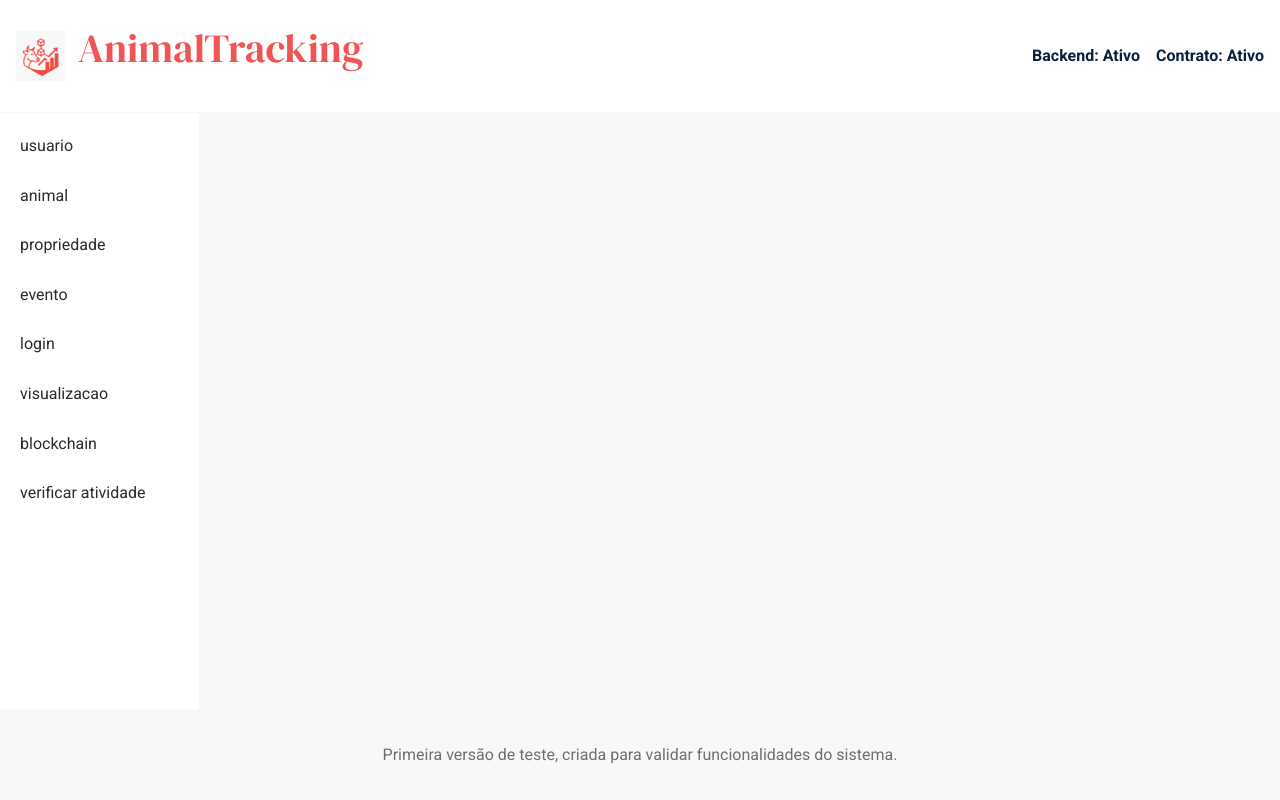
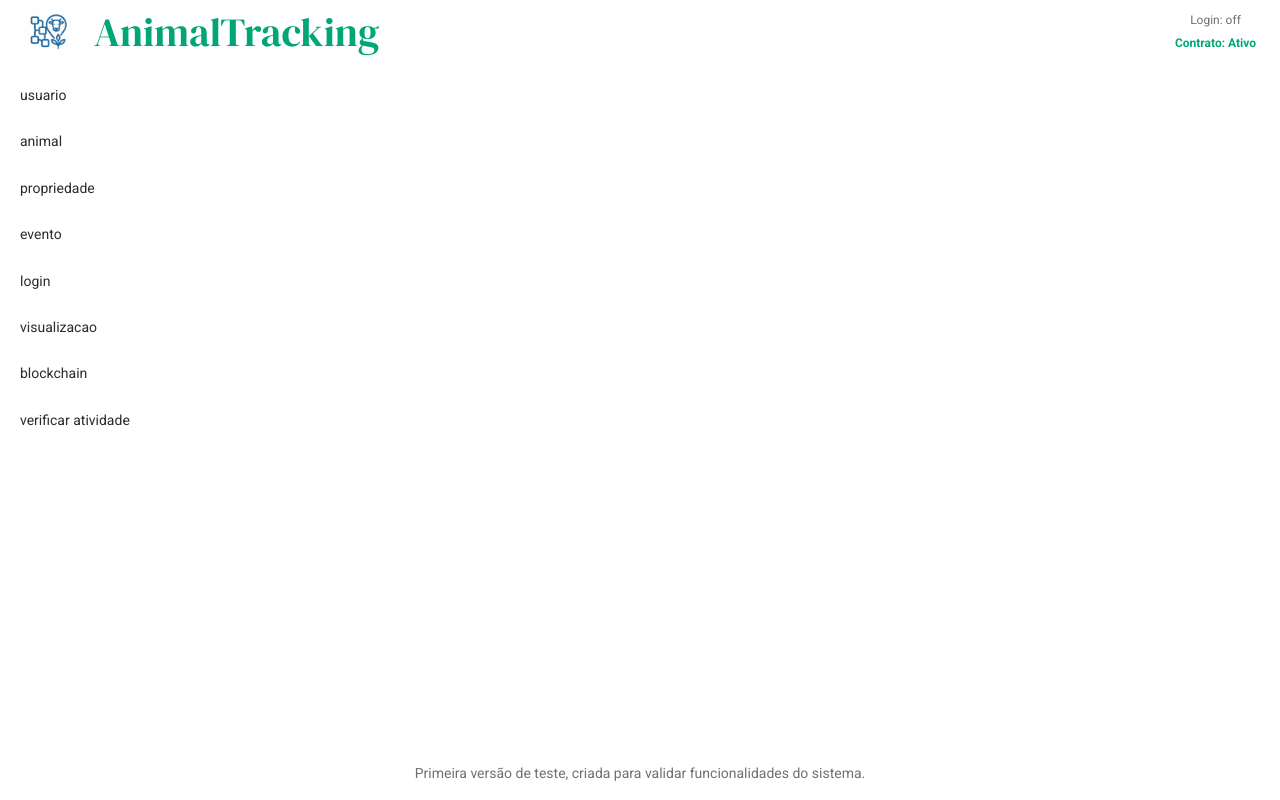
Before and after one commit to Arthur1220/TCC, a Vue app in the folder frontend/: page /MVP in a window 1280 px wide. Built offline with nearby package versions, Linux system fonts and the light colour scheme.

Commit message:
Adiciona nova logo azul e atualiza componentes Header e Footer para refletir mudanças de estilo e status de login

```diff
--- a/frontend/src/components/Footer.vue
+++ b/frontend/src/components/Footer.vue
@@ -13,10 +13,7 @@
 <style scoped>
 .app-footer {
   text-align: center;
-    padding: 1rem;
   font-size: var(--font-size-small);
   color: var(--color-gray);
-    border-top: 1px solid var(--color-light-gray);
-    margin-top: 1rem;
 }
 </style>
--- a/frontend/src/components/Header.vue
+++ b/frontend/src/components/Header.vue
@@ -1,13 +1,12 @@
 <template>
   <header class="app-header">
     <div class="header-left">
-        <!-- Substitua pelo caminho correto da sua logo, se desejar -->
-        <img src="@/assets/logo.png" alt="Logo" class="logo" />
+      <img src="@/assets/logo_blue.png" alt="Logo" class="logo" />
       <h1>AnimalTracking</h1>
     </div>
     <div class="header-right">
       <!-- Exibindo status do backend e do contrato -->
-        <span :class="statusClass(backendStatus)">Backend: {{ backendStatus }}</span>
+      <span :class="statusClass(LoginStatus)">Login: {{ LoginStatus }}</span>
       <span :class="statusClass(contractStatus)">Contrato: {{ contractStatus }}</span>
     </div>
   </header>
@@ -17,7 +16,7 @@
 export default {
   name: "Header",
   props: {
-      backendStatus: {
+    LoginStatus: {
       type: String,
       default: "Desconhecido"
     },
@@ -28,7 +27,6 @@
   },
   methods: {
     statusClass(status) {
-        // Retorna uma classe diferente se estiver "Ativo" ou "Inativo"
       return status === "Ativo" ? "status-active" : "status-inactive";
     }
   }
@@ -38,16 +36,21 @@
 <style scoped>
 .app-header {
   display: flex;
-    align-items: center;
   justify-content: space-between;
-    padding: 1rem;
-    background-color: var(--color-white);
-    border-bottom: 1px solid var(--color-light-gray);
+  padding-left: 1.5rem;
+  padding-right: 1.5rem;
 }
 
 .header-left {
   display: flex;
   align-items: center;
+  flex-direction: row;
+  justify-content: center;
+}
+
+.header-left h1 {
+  margin-left: 0.5rem;
+  margin-bottom: 0rem;
 }
 
 .logo {
@@ -58,8 +61,15 @@
 
 .header-right {
   display: flex;
-    gap: 1rem;
+  flex-direction: column;
+  justify-content: center;
+  align-items: center;
+  font-size: var(--font-size-small);
+  text-align: center;
+  gap: 0.2rem;
 }
+
+
 
 .status-active {
   color: var(--color-secondary);
--- a/frontend/src/components/Sidebar.vue
+++ b/frontend/src/components/Sidebar.vue
@@ -29,8 +29,6 @@
   <style scoped>
   .sidebar {
     width: 200px;
-    background-color: var(--color-white);
-    border-right: 1px solid var(--color-light-gray);
   }
 
   .sidebar ul {
--- a/frontend/src/style.css
+++ b/frontend/src/style.css
@@ -4,13 +4,13 @@
 /* Variáveis CSS - Identidade Visual com Logo na Cor #F05454 */
 :root {
   /* Cores Primárias e Secundárias */
-  --color-primary: #F05454;         /* Cor da logo */
-  --color-secondary: #0E1F3D;       /* Azul profundo para contraste */
+  --color-primary: #0E1F3D;      /* Azul profundo (ex.: cor do logotipo) */
+  --color-secondary: #00A676;    /* Verde esmeralda */
 
-  --color-primary-light: #F37D77;
-  --color-primary-dark: #C03B3E;
-  --color-secondary-light: #1E365C;
-  --color-secondary-dark: #081324;
+  --color-primary-light: #1E365C;
+  --color-primary-dark: #081324;
+  --color-secondary-light: #33C79F;
+  --color-secondary-dark: #007A54;
 
   /* Neutras */
   --color-white: #FFFFFF;
@@ -22,9 +22,9 @@
   /* Tipografia */
   --font-family-base: 'Roboto', sans-serif;
   --font-family-secondary: 'DM Serif Display', serif;
-  --font-size-base: 16px;
-  --font-size-large: 18px;
-  --font-size-small: 14px;
+  --font-size-base: 14px;
+  --font-size-large: 16px;
+  --font-size-small: 12px;
 }
 
 /* Reset */
@@ -40,7 +40,7 @@
 body {
   font-family: var(--font-family-base);
   font-size: var(--font-size-base);
-  background-color: var(--color-light-gray);
+  background-color: var(--color-white);
   color: var(--color-dark-gray);
   line-height: 1.6;
   -webkit-font-smoothing: antialiased;
@@ -49,7 +49,7 @@ body {
 /* Títulos */
 h1, h2, h3 {
   font-family: var(--font-family-secondary);
-  color: var(--color-primary);
+  color: var(--color-secondary);
   font-weight: 400;
   margin-bottom: 1rem;
 }
--- a/frontend/src/views/MVP.vue
+++ b/frontend/src/views/MVP.vue
@@ -1,6 +1,6 @@
 <template>
   <div class="app-container">
-    <Header :backendStatus="backendStatus" :contractStatus="contractStatus" />
+    <Header :LoginStatus="LoginStatus" :contractStatus="contractStatus" />
 
     <div class="main-content">
       <Sidebar :items="menuItems" @selectItem="handleSelection" />
@@ -48,7 +48,7 @@ export default {
   data() {
     return {
       // Status simulados (podem ser atualizados via backend)
-      backendStatus: "Ativo",
+      LoginStatus: "off",
       contractStatus: "Ativo",
       selectedItem: null,
       // Menu com rótulos e componentes correspondentes
@@ -105,7 +105,6 @@ export default {
 .content-area {
   flex: 1;
   padding: 1rem;
-  background-color: var(--color-light-gray);
   overflow-y: auto;
 }
 
```
Also changed, not shown: frontend/src/assets/logo_blue.png (added). Lines whose indentation alone changed are shown as unchanged.
